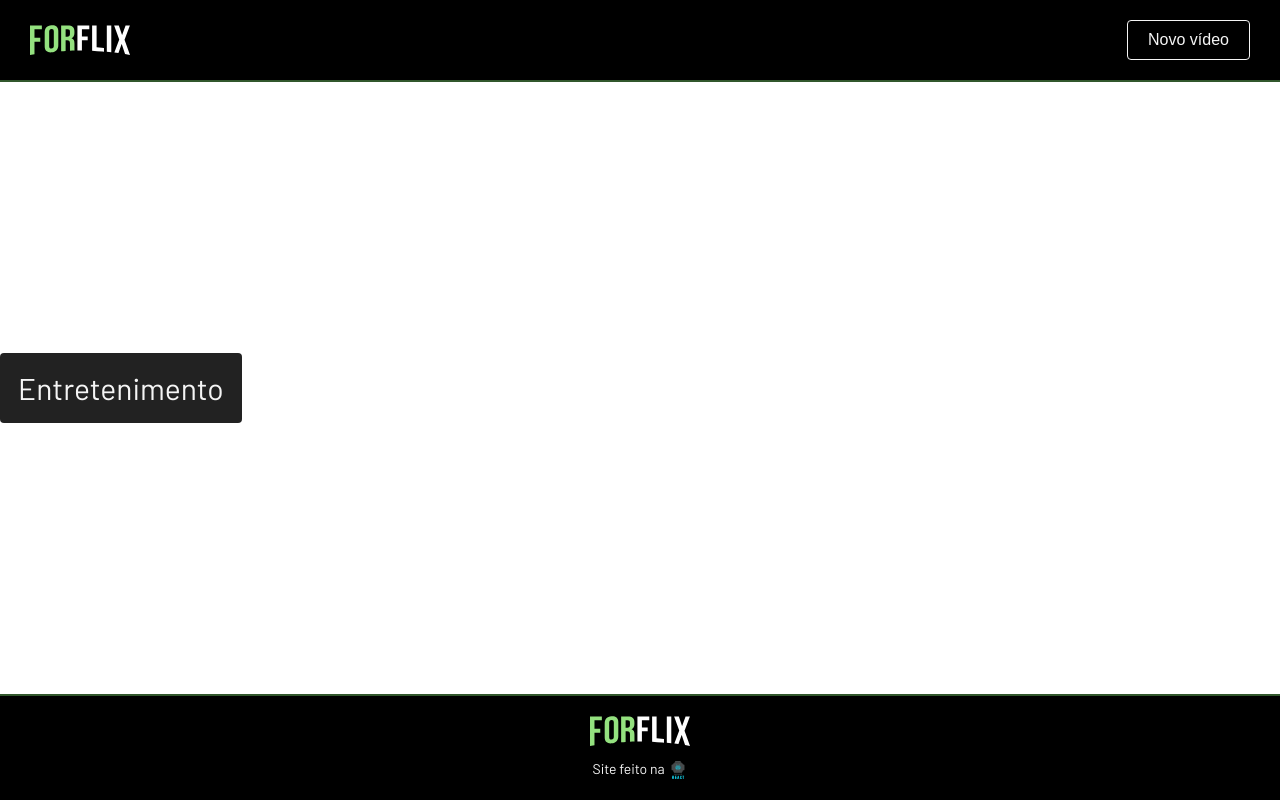
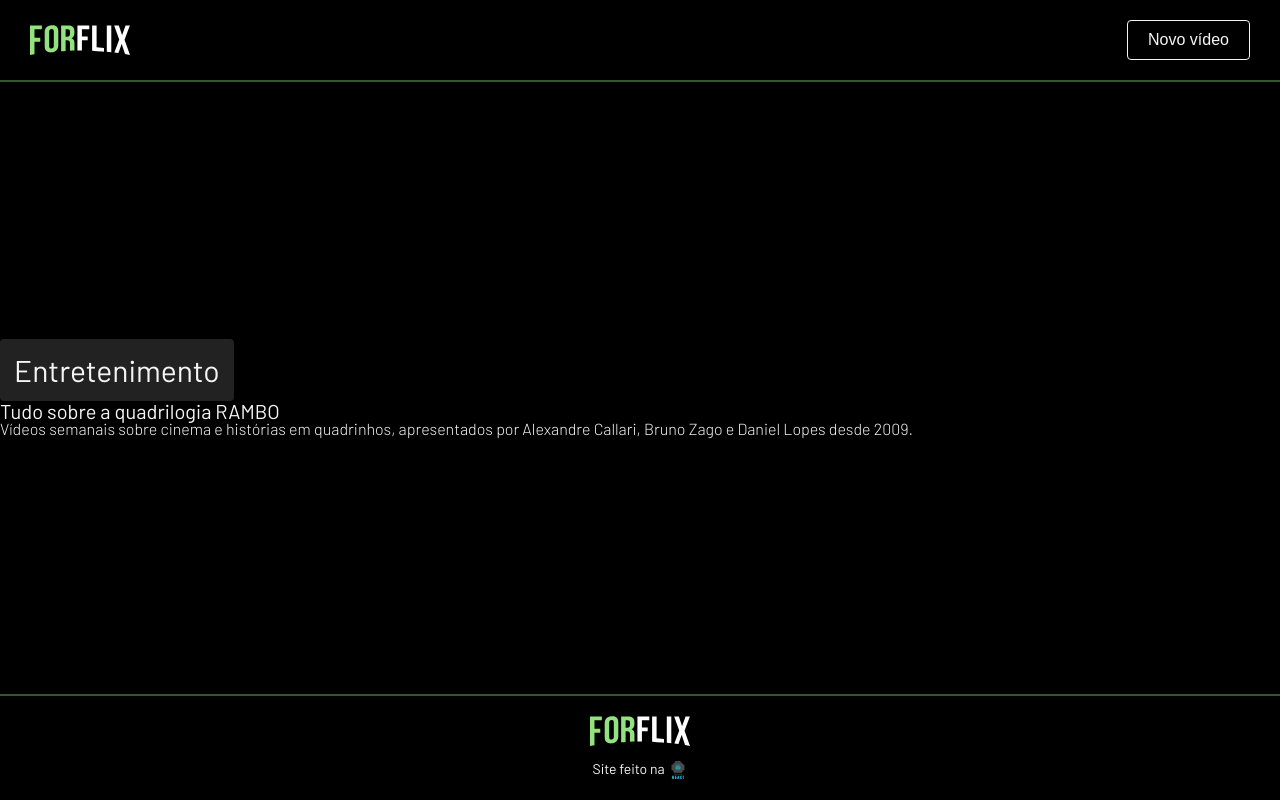
Before and after one commit to elton-costa/forflix, a React (Create React App) app: page / in a window 1280 px wide. Built offline with nearby package versions, Linux system fonts and the light colour scheme.

Commit message:
Created DescriptionForflix and TitleForflix

```diff
--- a/src/App.js
+++ b/src/App.js
@@ -6,6 +6,8 @@
 import LogoImersao from './components/LogoImersao';
 import BannerForflix from './components/BannerForflix';
 import TagForflix from './components/TagForflix';
+import TitleForflix from './components/TitleForflix';
+import DescriptionForflix from './components/DescriptionForflix';
 
 function App() {
   return (
@@ -17,6 +19,8 @@
 
       <BannerForflix>
         <TagForflix>Entretenimento</TagForflix>
+        <TitleForflix>Tudo sobre a quadrilogia RAMBO</TitleForflix>
+        <DescriptionForflix>Vídeos semanais sobre cinema e histórias em quadrinhos, apresentados por Alexandre Callari, Bruno Zago e Daniel Lopes desde 2009.</DescriptionForflix>
       </BannerForflix>
 
       <FooterForflix>
--- /dev/null
+++ b/src/components/DescriptionForflix/index.js
@@ -0,0 +1,10 @@
+import styled from 'styled-components';
+
+
+const DescriptionForflix = styled.p `
+    font-size: 16rem;
+    color: var(--color-gray-light);
+    font-weight: 300;
+`;
+
+export default DescriptionForflix;
--- a/src/components/TagForflix/index.js
+++ b/src/components/TagForflix/index.js
@@ -6,7 +6,7 @@
     border-radius: 4rem;
     font-size: 30rem;
     background-color: var(--color-catogory-one);
-    padding: 20rem 18rem;
+    padding: 16rem 14rem;
     color: var(--color-gray-light);
 `;
 
--- /dev/null
+++ b/src/components/TitleForflix/index.js
@@ -0,0 +1,9 @@
+import styled from 'styled-components';
+
+
+const TitleForflix = styled.h1 `
+    font-size: 20rem;
+    color: var(--color-gray-light);
+`;
+
+export default TitleForflix;
--- a/src/styles/reset.css
+++ b/src/styles/reset.css
@@ -31,6 +31,7 @@
 body {
 	line-height: 1;
 	font-family: 'Barlow', sans-serif;
+	background-color: var(--color-black-dark);
 }
 ol, ul {
 	list-style: none;
```
